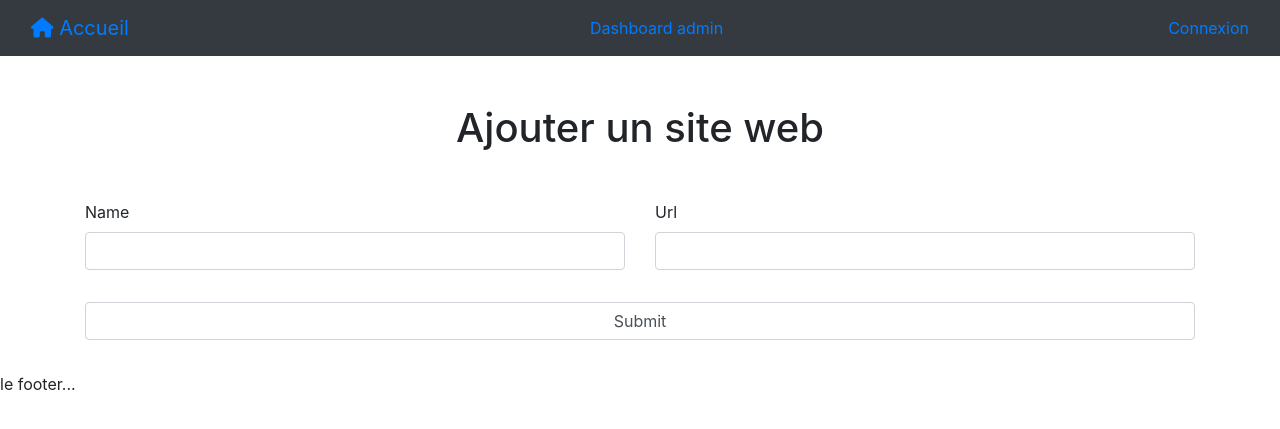
After one commit to ak85ie1d5/monitoring, a Symfony app: template templates/admin/new.html.twig in a window 1280 px wide. The commit adds this page. Shown: the top 429 px of the page. Run offline with Twig, Linux system fonts and the light colour scheme; the template is opened without the code that fills it, so the values that code supplies are empty; form fields are guessed from the names that the template uses; some libraries are stand-ins or nearby versions.

Commit message:
Add form to enter new website with datas validation befor submitting.

```diff
--- a/composer.json
+++ b/composer.json
@@ -13,9 +13,11 @@
         "symfony/console": "4.3.*",
         "symfony/dotenv": "4.3.*",
         "symfony/flex": "^1.3.1",
+        "symfony/form": "4.3.*",
         "symfony/framework-bundle": "4.3.*",
         "symfony/maker-bundle": "^1.24",
         "symfony/twig-bundle": "4.3.*",
+        "symfony/validator": "4.3.*",
         "symfony/yaml": "4.3.*",
         "twig/extra-bundle": "^2.12|^3.0",
         "twig/twig": "^2.12|^3.0"
--- a/templates/admin/index.html.twig
+++ b/templates/admin/index.html.twig
@@ -10,6 +10,10 @@
             <a class="btn btn-info" href="{{ path('analyze') }}">
                 <i class="fas fa-tools"></i>
                 Lancer le diagnostic
+            </a>
+            <a class="btn btn-success" href="{{ path('admin_new') }}">
+                <i class="fas fa-plus"></i>
+                Ajouter une site
             </a>
             <a class="btn btn-warning" href="{{ path('clean') }}">
                 <i class="fas fa-sync-alt"></i>
--- /dev/null
+++ b/templates/admin/new.html.twig
@@ -0,0 +1,25 @@
+{% extends 'base.html.twig' %}
+
+{% block title %}Hello HomeController!{% endblock %}
+
+{% block body %}
+
+    <div class="container">
+        <h1 class="my-5 text-center">Ajouter un site web</h1>
+
+        {{ form_start(form) }}
+            <div class="row">
+                <div class="col-6">
+                    {{ form_row(form.name) }}
+                </div>
+                <div class="col-6">
+                    {{ form_row(form.url) }}
+                </div>
+                <div class="col-12 text-center my-3">
+                    {{ form_row(form.submit) }}
+                </div>
+            </div>
+        {{ form_end(form) }}
+    </div>
+
+{% endblock %}
```
Also changed, not shown: src/Controller/AdminController.php (+25 -0 lines), src/Entity/Website.php (+10 -0 lines), src/Form/WebsiteType.php (added, +42 -0 lines), 5 other files.
